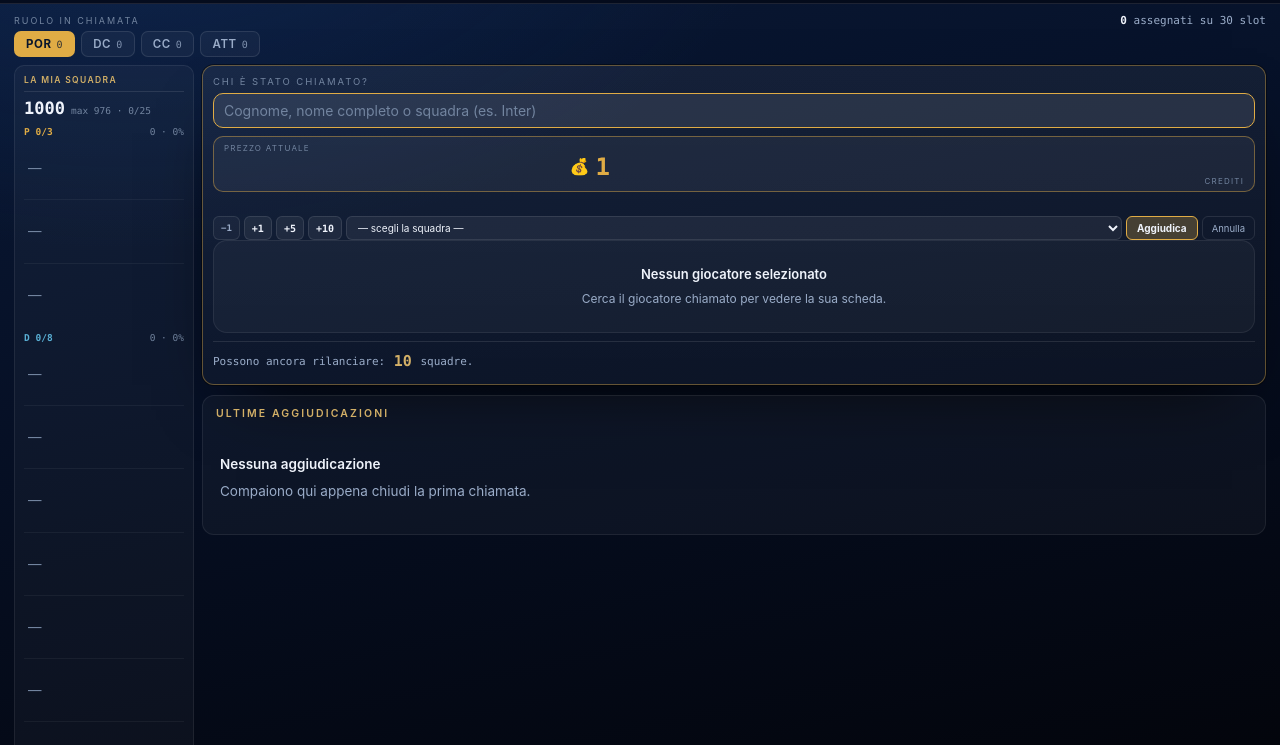
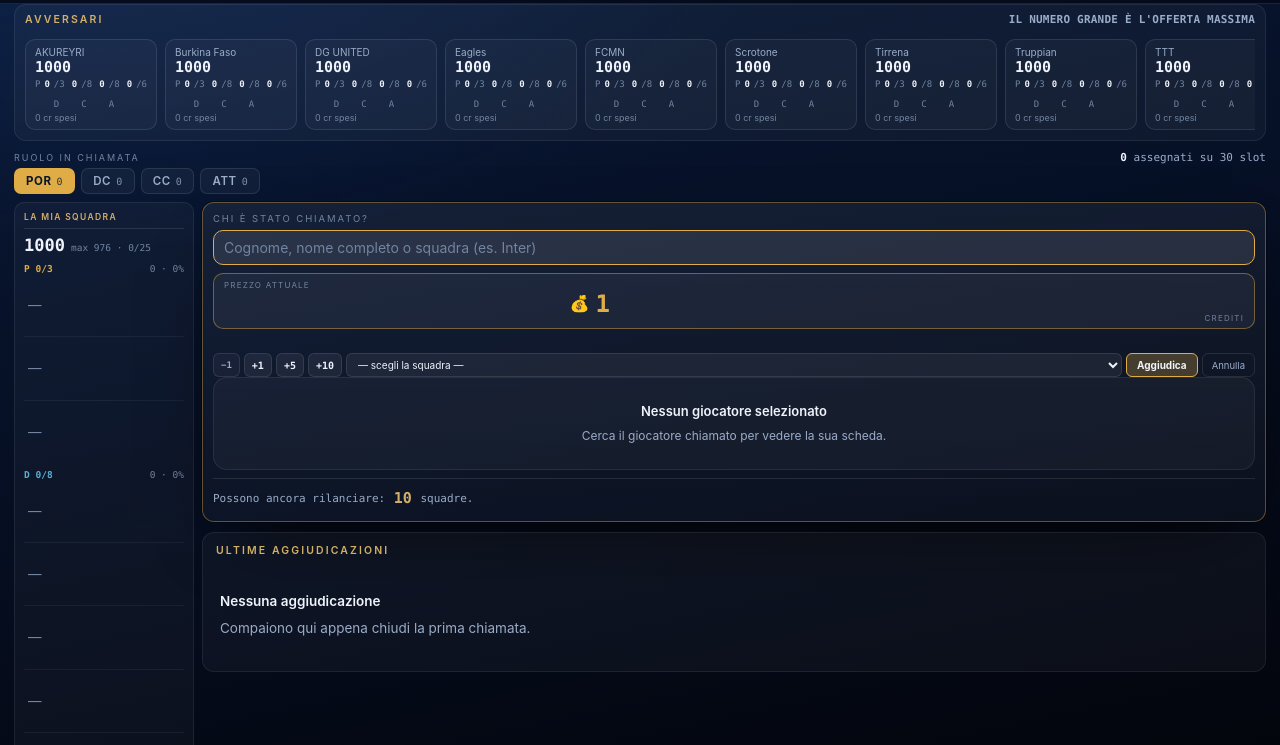
Before and after one commit to fisioterapiamolinari-dotcom/fantacalcio2027, a plain HTML site: page index.html in a window 1280 px wide. Shown: the part 55-800 px from the top of the page. Drawn offline with Linux system fonts and the light colour scheme; a web font is replaced by a local one.

Commit message:
Add files via upload

```diff
--- a/index.html
+++ b/index.html
@@ -375,6 +375,14 @@ nav button:focus-visible{outline:2px solid var(--brass);outline-offset:1px}
 
 /* avversari */
 .avv-panel{margin-top:10px}
+.avv-panel.avv-top{margin-top:0;padding:8px 10px}
+.avv-top h2{margin-bottom:6px}
+.avv-top .avvgrid{margin-top:0}
+.avv-top .avvcard{flex:0 0 132px;padding:6px 9px}
+.avv-top .avvcard .an{font-size:10px;margin-bottom:0}
+.avv-top .avvcard .ab{font-size:15px}
+.avv-top .avvcard .apips{margin:3px 0;font-size:9px;gap:4px}
+.avv-top .avvcard .asp{font-size:9px}
 .avvgrid{display:flex;gap:8px;margin-top:8px;overflow-x:auto;padding-bottom:2px}
 .avvcard{flex:0 0 150px;background:rgba(255,255,255,.03);border:1px solid var(--line);border-radius:10px;padding:9px 11px}
 .avvcard .an{font-size:11.5px;color:var(--mute);margin-bottom:1px}
@@ -830,6 +838,11 @@ table.lst tr.clickable:hover td{background:rgba(211,176,103,.09)}
 
 <!-- ============ ASTA LIVE ============ -->
 <section class="page on" id="p-asta">
+  <div class="panel avv-panel avv-top">
+    <h2>Avversari <em>il numero grande è l'offerta massima</em></h2>
+    <div class="avvgrid" id="avvGrid"></div>
+  </div>
+
   <div class="band" aria-label="Ruolo in chiamata">
     <div class="band-top">
       <div class="eyebrow">Ruolo in chiamata</div>
@@ -895,10 +908,6 @@ table.lst tr.clickable:hover td{background:rgba(211,176,103,.09)}
     </aside>
   </div>
 
-  <div class="panel avv-panel">
-    <h2>Avversari <em>il numero grande è l'offerta massima</em></h2>
-    <div class="avvgrid" id="avvGrid"></div>
-  </div>
 </section>
 
 <!-- ============ ASSEGNAZIONE ============ -->
```
